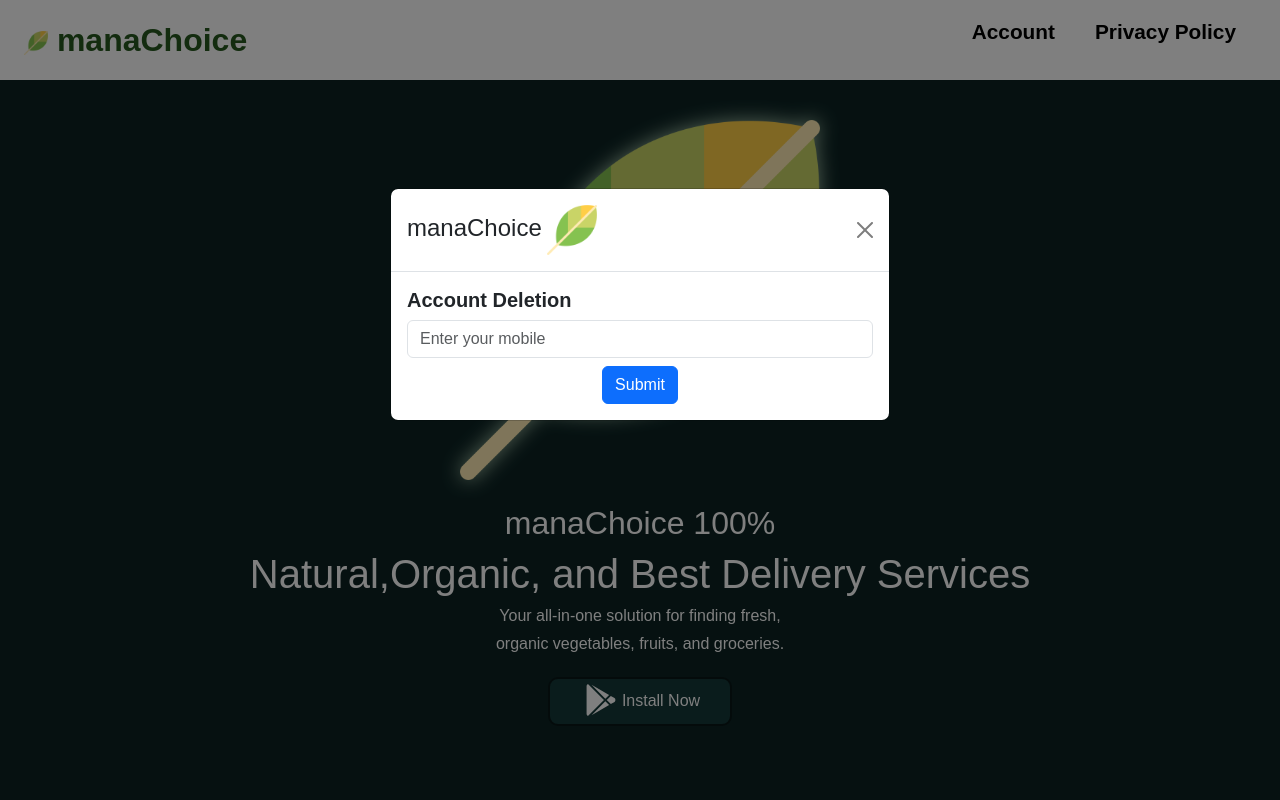
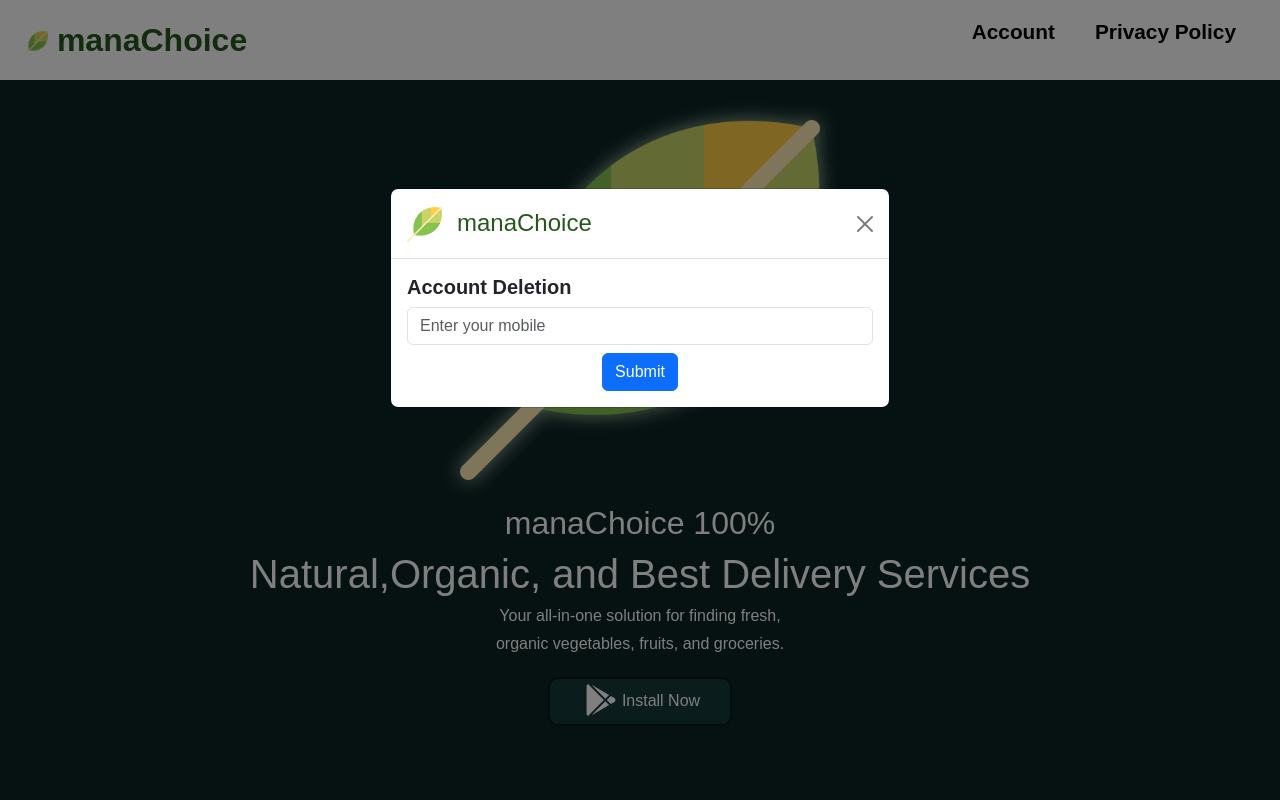
Before and after one commit to rishabrajverma44/manachoice, a React (Create React App) app: page / in a window 1280 px wide. Both pictures are taken after a click on the button "Account". Shown: the top 800 px of the page. Built offline with nearby package versions, Linux system fonts and the light colour scheme.

Commit message:
install now

```diff
--- a/src/modals/AccountModal.jsx
+++ b/src/modals/AccountModal.jsx
@@ -140,9 +140,9 @@
       >
         <Modal.Header closeButton>
           <Modal.Title className={styles.title}>
-            manaChoice
             <span>
               <img src={leafImag} alt="leafImage" className={styles.leafImag} />
+              <span style={{ color: "rgb(38, 88, 30)" }}>manaChoice</span>
             </span>
           </Modal.Title>
         </Modal.Header>
--- a/src/modals/Modal.module.css
+++ b/src/modals/Modal.module.css
@@ -14,8 +14,8 @@
   font-weight: 600;
 }
 .leafImag {
-  height: 50px;
-  margin-left: 5px;
+  height: 35px;
+  margin-right: 15px;
 }
 .form_input:focus {
   box-shadow: 0 0 0 0.1rem rgba(0, 123, 255, 0.25);
--- a/src/modals/PrivacyPolicy.jsx
+++ b/src/modals/PrivacyPolicy.jsx
@@ -19,7 +19,6 @@
             <div className="modal-content">
               <div className="modal-header">
                 <h1 className="modal-title fs-5">
-                  manaChoice
                   <span>
                     <img
                       src={leafImag}
@@ -27,6 +26,7 @@
                       className={styles.leafImag}
                     />
                   </span>
+                  <span style={{ color: "rgb(38, 88, 30)" }}>manaChoice</span>
                 </h1>
                 <button
                   type="button"
```
